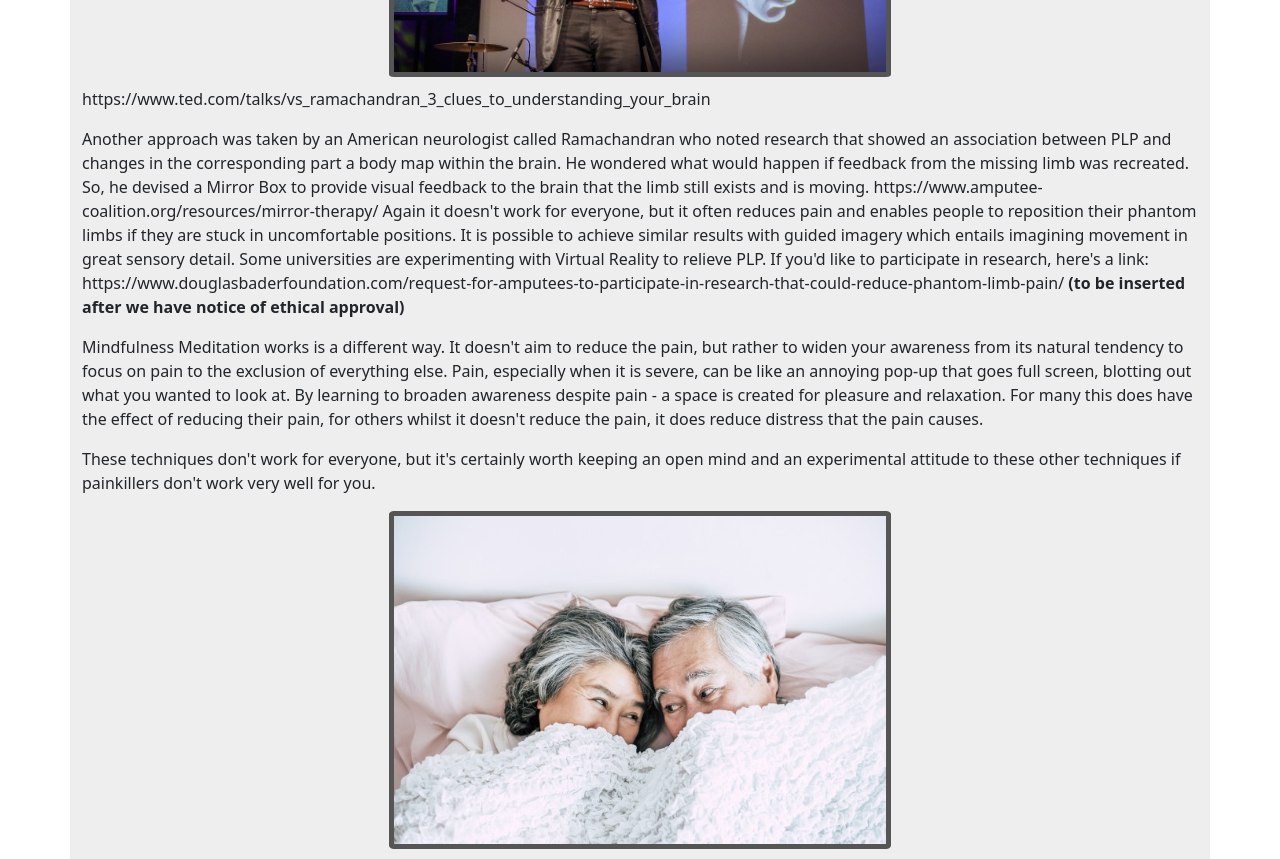
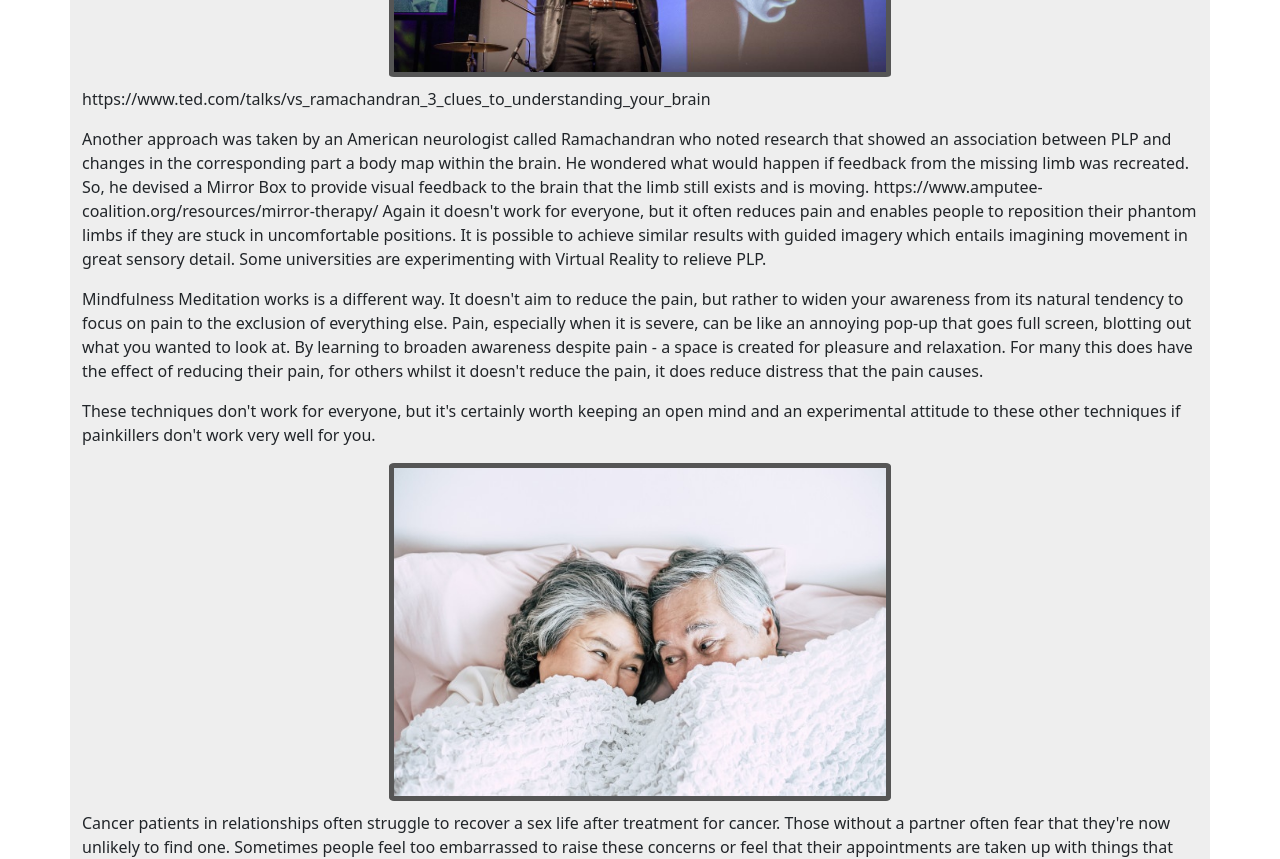
Before and after one commit to junitech/club-hq-website, a React (Create React App) app: page /mental-health in a window 1280 px wide. Shown: the part 3300-4159 px from the top of the page. Built offline with nearby package versions, Linux system fonts and the light colour scheme.

Commit message:
Removed obsolete text from mental health page

```diff
--- a/src/Pages/MentalHealth.js
+++ b/src/Pages/MentalHealth.js
@@ -44,7 +44,7 @@ function MentalHealth() {
 
             <p>https://www.ted.com/talks/vs_ramachandran_3_clues_to_understanding_your_brain</p>
 
-            <p>Another approach was taken by an American neurologist called Ramachandran who noted research that showed an association between PLP and changes in the corresponding part a body map within the brain. He wondered what would happen if feedback from the missing limb was recreated.  So, he devised a Mirror Box to provide visual feedback to the brain that the limb still exists and is moving. https://www.amputee-coalition.org/resources/mirror-therapy/ Again it doesn't work for everyone, but it often reduces pain and enables people to reposition their phantom limbs if they are stuck in uncomfortable positions. It is possible to achieve similar results with guided imagery which entails imagining movement in great sensory detail.    Some universities are experimenting with Virtual Reality to relieve PLP. If you'd like to participate in research, here's a link: https://www.douglasbaderfoundation.com/request-for-amputees-to-participate-in-research-that-could-reduce-phantom-limb-pain/   <strong>(to be inserted after we have notice of ethical approval)</strong></p>
+            <p>Another approach was taken by an American neurologist called Ramachandran who noted research that showed an association between PLP and changes in the corresponding part a body map within the brain. He wondered what would happen if feedback from the missing limb was recreated.  So, he devised a Mirror Box to provide visual feedback to the brain that the limb still exists and is moving. https://www.amputee-coalition.org/resources/mirror-therapy/ Again it doesn't work for everyone, but it often reduces pain and enables people to reposition their phantom limbs if they are stuck in uncomfortable positions. It is possible to achieve similar results with guided imagery which entails imagining movement in great sensory detail.    Some universities are experimenting with Virtual Reality to relieve PLP.</p>
 
             <p>Mindfulness Meditation works is a different way. It doesn't aim to reduce the pain, but rather to widen your awareness from its natural tendency to focus on pain to the exclusion of everything else. Pain, especially when it is severe, can be like an annoying pop-up that goes full screen, blotting out what you wanted to look at.  By learning to broaden awareness despite pain - a space is created for pleasure and relaxation. For many this does have the effect of reducing their pain, for others whilst it doesn't reduce the pain, it does reduce distress that the pain causes.</p>
 
```
